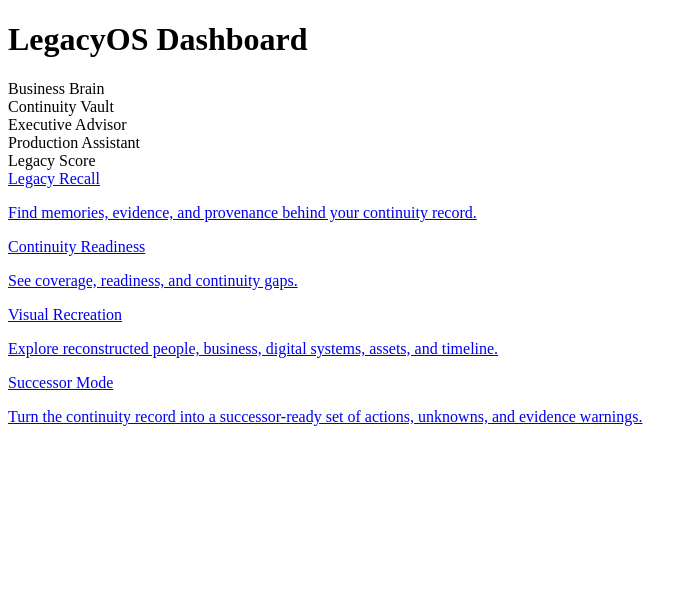
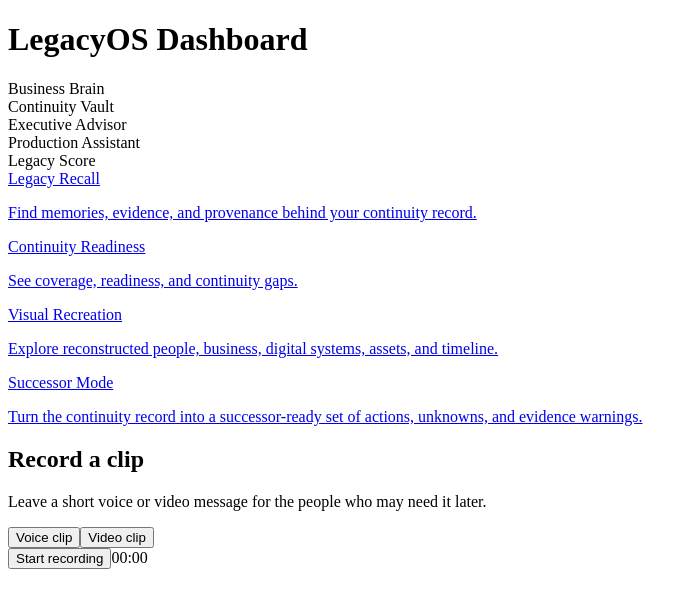
Before and after one commit to LegacyArchitectRVA/Legacy-OS, a Next.js app in the folder apps/web/: page /dashboard in a window 1280 px wide. Shown: the top 608 px of the page, without its empty margins (0-698 px from the left). Built offline with nearby package versions, Linux system fonts and the light colour scheme.

Commit message:
Expose clip recording and sharing on Legacy OS dashboard

```diff
--- a/apps/web/app/dashboard/page.tsx
+++ b/apps/web/app/dashboard/page.tsx
@@ -1,6 +1,19 @@
 import Link from "next/link";
+import ClipRecorder from "../components/ClipRecorder";
 
 export default function Dashboard() {
   const modules = ["Business Brain", "Continuity Vault", "Executive Advisor", "Production Assistant", "Legacy Score"];
-  return <main className="p-8"><h1 className="text-3xl font-bold">LegacyOS Dashboard</h1><div className="mt-6 grid gap-4 md:grid-cols-2 lg:grid-cols-3">{modules.map((module) => <div key={module} className="rounded border p-6">{module}</div>)}<Link href="/dashboard/recall" className="rounded border p-6 transition hover:bg-muted"><div className="font-semibold">Legacy Recall</div><p className="mt-2 text-sm text-muted-foreground">Find memories, evidence, and provenance behind your continuity record.</p></Link><Link href="/dashboard/continuity" className="rounded border p-6 transition hover:bg-muted"><div className="font-semibold">Continuity Readiness</div><p className="mt-2 text-sm text-muted-foreground">See coverage, readiness, and continuity gaps.</p></Link><Link href="/dashboard/visual-recreation" className="rounded border p-6 transition hover:bg-muted"><div className="font-semibold">Visual Recreation</div><p className="mt-2 text-sm text-muted-foreground">Explore reconstructed people, business, digital systems, assets, and timeline.</p></Link><Link href="/dashboard/successor" className="rounded border p-6 transition hover:bg-muted"><div className="font-semibold">Successor Mode</div><p className="mt-2 text-sm text-muted-foreground">Turn the continuity record into a successor-ready set of actions, unknowns, and evidence warnings.</p></Link></div></main>;
+  return (
+    <main className="p-8">
+      <h1 className="text-3xl font-bold">LegacyOS Dashboard</h1>
+      <div className="mt-6 grid gap-4 md:grid-cols-2 lg:grid-cols-3">
+        {modules.map((module) => <div key={module} className="rounded border p-6">{module}</div>)}
+        <Link href="/dashboard/recall" className="rounded border p-6 transition hover:bg-muted"><div className="font-semibold">Legacy Recall</div><p className="mt-2 text-sm text-muted-foreground">Find memories, evidence, and provenance behind your continuity record.</p></Link>
+        <Link href="/dashboard/continuity" className="rounded border p-6 transition hover:bg-muted"><div className="font-semibold">Continuity Readiness</div><p className="mt-2 text-sm text-muted-foreground">See coverage, readiness, and continuity gaps.</p></Link>
+        <Link href="/dashboard/visual-recreation" className="rounded border p-6 transition hover:bg-muted"><div className="font-semibold">Visual Recreation</div><p className="mt-2 text-sm text-muted-foreground">Explore reconstructed people, business, digital systems, assets, and timeline.</p></Link>
+        <Link href="/dashboard/successor" className="rounded border p-6 transition hover:bg-muted"><div className="font-semibold">Successor Mode</div><p className="mt-2 text-sm text-muted-foreground">Turn the continuity record into a successor-ready set of actions, unknowns, and evidence warnings.</p></Link>
+      </div>
+      <div className="mt-8 max-w-3xl"><ClipRecorder /></div>
+    </main>
+  );
 }
```
